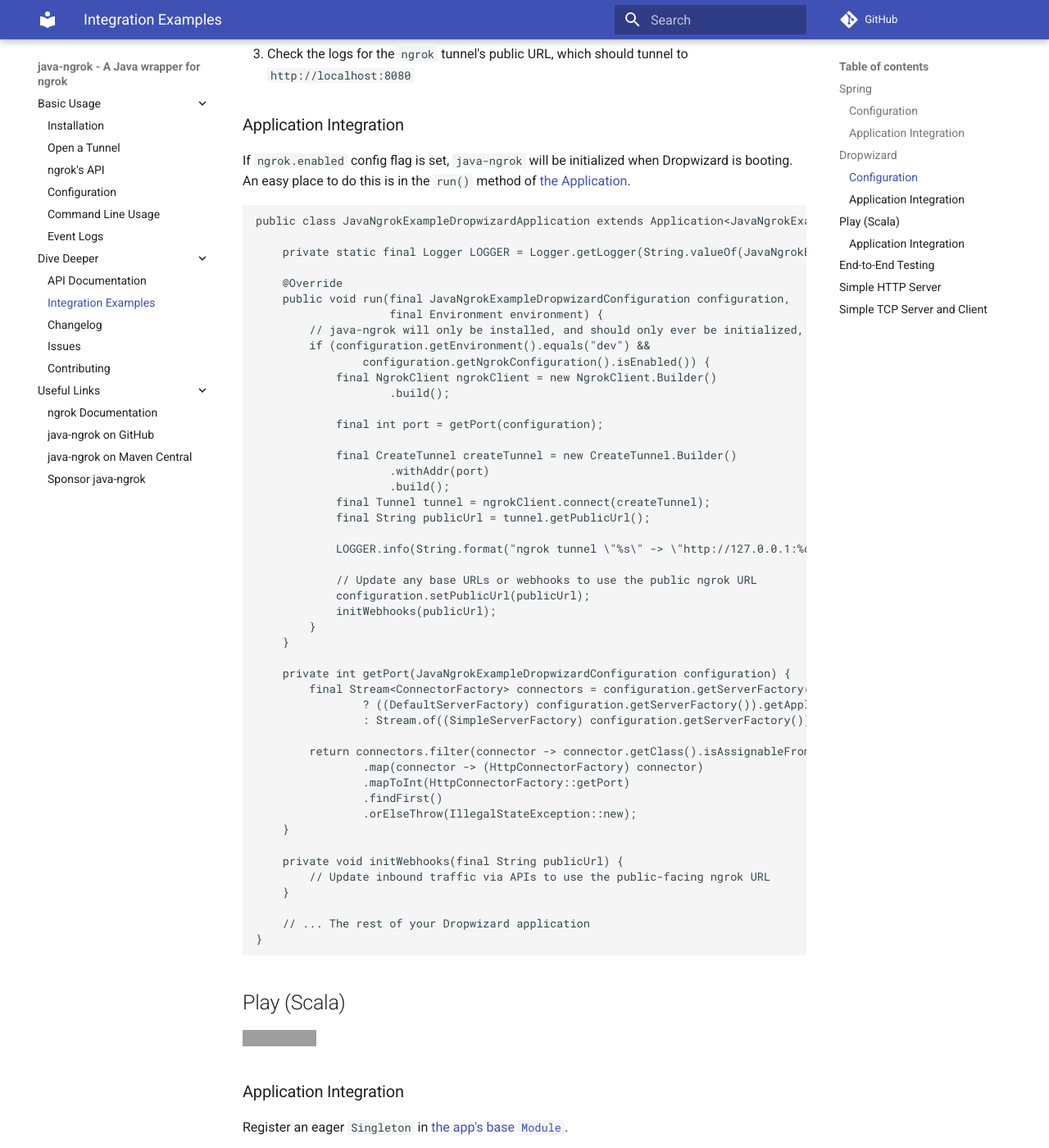
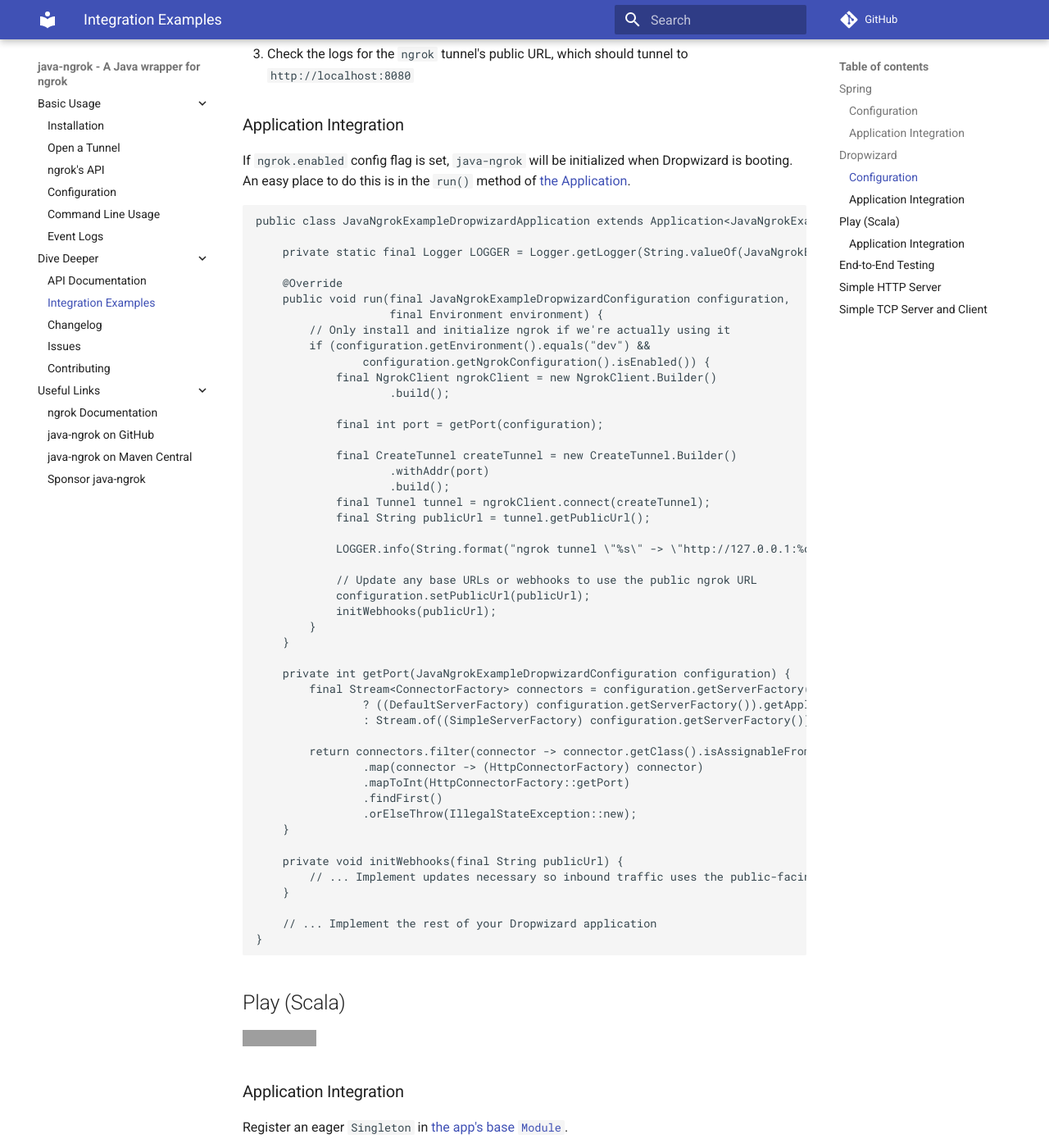
Before and after one commit to alexdlaird/java-ngrok, an MkDocs documentation site: the page built from docs/integration.md, in a window 1280 px wide and 1400 px high, scrolled down 3009 px. Shown: the whole window at 82% size. Built offline with MkDocs 1.6.1 and Material for MkDocs 9.7.7, drawn with Linux system fonts in a browser that asks for light colours; comment, search, counter and statistics services are not loaded; some of the changed text lies outside the part shown; grey boxes are pictures that could not be loaded.

Commit message:
Update docs.

````diff
--- a/docs/integration.md
+++ b/docs/integration.md
@@ -54,7 +54,7 @@ public class NgrokWebServerEventListener {
 
     @EventListener
     public void onApplicationEvent(final WebServerInitializedEvent event) {
-        // java-ngrok will only be installed, and should only ever be initialized, in a dev environment
+        // Only install and initialize ngrok if we're actually using it
         if (ngrokConfiguration.isEnabled()) {
             final NgrokClient ngrokClient = new NgrokClient.Builder()
                     .build();
@@ -76,7 +76,7 @@ public class NgrokWebServerEventListener {
     }
 
     private void initWebhooks(final String publicUrl) {
-        // Update inbound traffic via APIs to use the public-facing ngrok URL
+        // ... Implement updates necessary so inbound traffic uses the public-facing ngrok URL
     }
 }
 ```
@@ -156,7 +156,7 @@ public class JavaNgrokExampleDropwizardApplication extends Application<JavaNgrok
     @Override
     public void run(final JavaNgrokExampleDropwizardConfiguration configuration,
                     final Environment environment) {
-        // java-ngrok will only be installed, and should only ever be initialized, in a dev environment
+        // Only install and initialize ngrok if we're actually using it
         if (configuration.getEnvironment().equals("dev") &&
                 configuration.getNgrokConfiguration().isEnabled()) {
             final NgrokClient ngrokClient = new NgrokClient.Builder()
@@ -191,10 +191,10 @@ public class JavaNgrokExampleDropwizardApplication extends Application<JavaNgrok
     }
 
     private void initWebhooks(final String publicUrl) {
-        // Update inbound traffic via APIs to use the public-facing ngrok URL
+        // ... Implement updates necessary so inbound traffic uses the public-facing ngrok URL
     }
 
-    // ... The rest of your Dropwizard application
+    // ... Implement the rest of your Dropwizard application
 }
 ```
 
@@ -222,7 +222,7 @@ class NgrokApplicationLifecycle @Inject()(config: Configuration, lifecycle: Appl
   private val environment: String = config.getOptional[String]("environment").getOrElse("production")
   private val ngrokEnabled: Boolean = config.getOptional[Boolean]("ngrok.enabled").getOrElse(false)
 
-  // java-ngrok will only be installed, and should only ever be initialized, in a dev environment
+  // Only install and initialize ngrok if we're actually using it
   if (environment.equals("dev") && ngrokEnabled) {
     val ngrokClient: NgrokClient = new NgrokClient.Builder()
       .build
@@ -293,12 +293,12 @@ class JavaNgrokTestCase extends TestCase {
         final Tunnel tunnel = ngrokClient.connect(createTunnel);
         this.baseUrl = tunnel.getPublicUrl();
 
-        // ... Update inbound traffic via APIs to use the public-facing ngrok URL
+        // ... Implement other initializes so you can assert against the inbound traffic through your tunnel
     }
 
     @AfterAll
     public void tearUpClass() {
-        ngrokClient.disconnect(this.publicUrl);
+        ngrokClient.kill();
     }
 }
 ```
````
